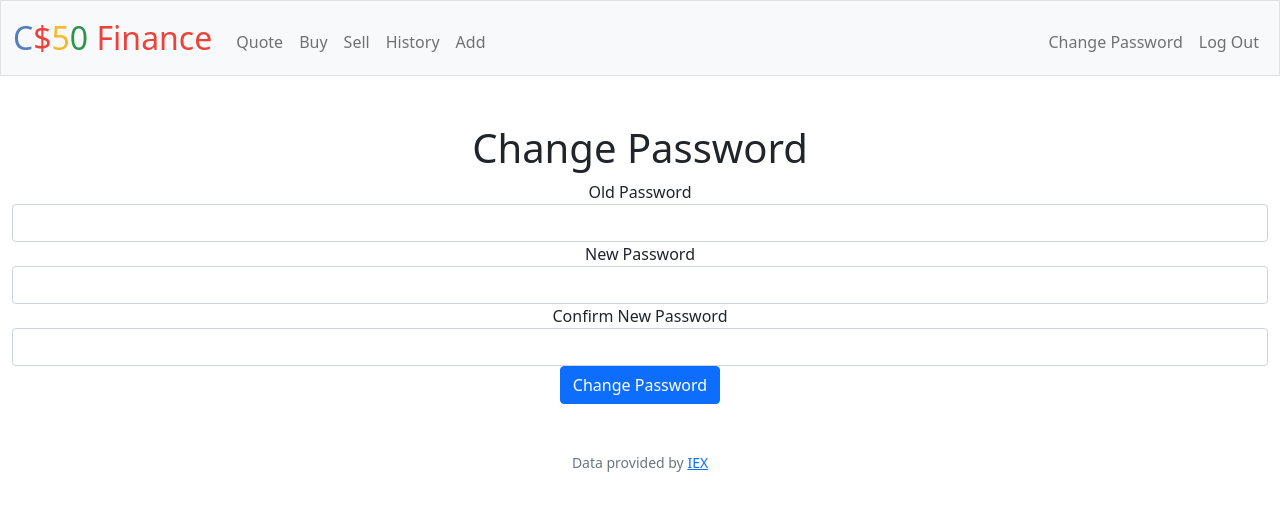
After one commit to wissamh79/CS50X-Finance, a Flask app: page /change_password in a window 1280 px wide. The commit adds this page. Shown: the top 511 px of the page. Run offline with Flask 3, Linux system fonts and the light colour scheme; a user stored in the database is signed in; some libraries are stand-ins or nearby versions.

Commit message:
fix bugs

```diff
--- a/app.py
+++ b/app.py
@@ -170,7 +170,7 @@ def quote():
         if not quote:
             return apology("invalid symbol", 400)
 
-        return render_template("quote.html")
+        return render_template("quote.html", quote=quote)
     else:
 
         return render_template("quote.html")
@@ -269,3 +269,73 @@ def sell():
     # If the user visits the page
     else:
         return render_template("sell.html", stocks=stocks)
+
+
+@app.route("/change_password", methods=["GET", "POST"])
+@login_required  # You can use a login_required decorator to ensure only logged-in users can access this route
+def change_password():
+    if request.method == "POST":
+        # Ensure old password was submitted
+        if not request.form.get("old_password"):
+            return apology("must provide old password", 400)
+
+        # Ensure new password was submitted
+        if not request.form.get("new_password"):
+            return apology("must provide new password", 400)
+
+        # Ensure confirmation of the new password is provided
+        if not request.form.get("confirmation"):
+            return apology("must confirm new password", 400)
+
+        # Ensure the new password and confirmation match
+        if request.form["new_password"] != request.form["confirmation"]:
+            return apology("New passwords do not match", 400)
+
+        # Check if the old password is correct for the current user
+        user_id = session["user_id"]
+        user = db.execute(
+            "SELECT * FROM users WHERE id = :user_id", user_id=user_id)
+        if not check_password_hash(user[0]["hash"], request.form["old_password"]):
+            return apology("Incorrect old password", 400)
+
+        # Update the user's password in the database
+        new_hashed_password = generate_password_hash(
+            request.form["new_password"])
+        db.execute("UPDATE users SET hash = :new_hashed_password WHERE id = :user_id",
+                   new_hashed_password=new_hashed_password, user_id=user_id)
+
+        return redirect("/")
+    else:
+        return render_template("change_password.html")
+
+
+@app.route("/add_cash", methods=["GET", "POST"])
+@login_required  # You can use a login_required decorator to ensure only logged-in users can access this route
+def add_cash():
+    if request.method == "POST":
+        # Ensure the amount was submitted
+        if not request.form.get("amount"):
+            return apology("must provide an amount", 400)
+
+        # Ensure the amount is a positive number
+        try:
+            amount = float(request.form.get("amount"))
+            if amount <= 0:
+                return apology("amount must be a positive number", 400)
+        except ValueError:
+            return apology("invalid amount format", 400)
+
+        # Get the current user's cash balance
+        user_id = session["user_id"]
+        user = db.execute(
+            "SELECT cash FROM users WHERE id = :user_id", user_id=user_id)
+        current_cash = user[0]["cash"]
+
+        # Update the user's cash balance in the database
+        new_cash = current_cash + amount
+        db.execute("UPDATE users SET cash = :new_cash WHERE id = :user_id",
+                   new_cash=new_cash, user_id=user_id)
+
+        return redirect("/")
+    else:
+        return render_template("add_cash.html")
--- /dev/null
+++ b/templates/change_password.html
@@ -0,0 +1,37 @@
+{% extends "layout.html" %} {% block title %} Change Password {% endblock %} {%
+block main %}
+<h1>Change Password</h1>
+<form method="post">
+  <div class="form-group">
+    <label for="old_password">Old Password</label>
+    <input
+      type="password"
+      name="old_password"
+      id="old_password"
+      class="form-control"
+      required
+    />
+  </div>
+  <div class="form-group">
+    <label for="new_password">New Password</label>
+    <input
+      type="password"
+      name="new_password"
+      id="new_password"
+      class="form-control"
+      required
+    />
+  </div>
+  <div class="form-group">
+    <label for="confirmation">Confirm New Password</label>
+    <input
+      type="password"
+      name="confirmation"
+      id="confirmation"
+      class="form-control"
+      required
+    />
+  </div>
+  <button type="submit" class="btn btn-primary">Change Password</button>
+</form>
+{% endblock %}
--- a/templates/index.html
+++ b/templates/index.html
@@ -17,18 +17,18 @@ main %}
       <td>{{stock.symbol}}</td>
       <td>{{stock.name}}</td>
       <td>{{stock.total_shares}}</td>
-      <td>{{stock.price}} $</td>
+      <td>$ {{stock.price}}</td>
       <td>{{stock.price * stock.total_shares}} $</td>
     </tr>
 
     {% endfor %}
     <tr>
       <td colspan="4">Cash</td>
-      <td>{{ cash }} $</td>
+      <td>$ {{ cash }}</td>
     </tr>
     <tr>
       <td colspan="4">Total Value</td>
-      <td>{{ total_value }} $</td>
+      <td>$ {{ total_value }}</td>
     </tr>
   </tbody>
 </table>
--- a/templates/layout.html
+++ b/templates/layout.html
@@ -1,48 +1,81 @@
 <!DOCTYPE html>
 
 <html lang="en">
-
   <head>
-
-        <meta charset="utf-8">
-        <meta name="viewport" content="initial-scale=1, width=device-width">
+    <meta charset="utf-8" />
+    <meta name="viewport" content="initial-scale=1, width=device-width" />
 
     <!-- http://getbootstrap.com/docs/5.1/ -->
-        <link crossorigin="anonymous" href="https://cdn.jsdelivr.net/npm/bootstrap@5.1.3/dist/css/bootstrap.min.css" integrity="sha384-1BmE4kWBq78iYhFldvKuhfTAU6auU8tT94WrHftjDbrCEXSU1oBoqyl2QvZ6jIW3" rel="stylesheet">
-        <script crossorigin="anonymous" src="https://cdn.jsdelivr.net/npm/bootstrap@5.1.3/dist/js/bootstrap.bundle.min.js" integrity="sha384-ka7Sk0Gln4gmtz2MlQnikT1wXgYsOg+OMhuP+IlRH9sENBO0LRn5q+8nbTov4+1p"></script>
+    <link
+      crossorigin="anonymous"
+      href="https://cdn.jsdelivr.net/npm/bootstrap@5.1.3/dist/css/bootstrap.min.css"
+      integrity="sha384-1BmE4kWBq78iYhFldvKuhfTAU6auU8tT94WrHftjDbrCEXSU1oBoqyl2QvZ6jIW3"
+      rel="stylesheet"
+    />
+    <script
+      crossorigin="anonymous"
+      src="https://cdn.jsdelivr.net/npm/bootstrap@5.1.3/dist/js/bootstrap.bundle.min.js"
+      integrity="sha384-ka7Sk0Gln4gmtz2MlQnikT1wXgYsOg+OMhuP+IlRH9sENBO0LRn5q+8nbTov4+1p"
+    ></script>
 
     <!-- https://favicon.io/emoji-favicons/money-bag/ -->
-        <link href="/static/favicon.ico" rel="icon">
+    <link href="/static/favicon.ico" rel="icon" />
 
-        <link href="/static/styles.css" rel="stylesheet">
+    <link href="/static/styles.css" rel="stylesheet" />
 
     <title>C$50 Finance: {% block title %}{% endblock %}</title>
-
   </head>
 
   <body>
-
     <nav class="bg-light border navbar navbar-expand-md navbar-light">
       <div class="container-fluid">
-                <a class="navbar-brand" href="/"><span class="blue">C</span><span class="red">$</span><span class="yellow">5</span><span class="green">0</span> <span class="red">Finance</span></a>
-                <button aria-controls="navbar" aria-expanded="false" aria-label="Toggle navigation" class="navbar-toggler" data-bs-target="#navbar" data-bs-toggle="collapse" type="button">
+        <a class="navbar-brand" href="/"
+          ><span class="blue">C</span><span class="red">$</span
+          ><span class="yellow">5</span><span class="green">0</span>
+          <span class="red">Finance</span></a
+        >
+        <button
+          aria-controls="navbar"
+          aria-expanded="false"
+          aria-label="Toggle navigation"
+          class="navbar-toggler"
+          data-bs-target="#navbar"
+          data-bs-toggle="collapse"
+          type="button"
+        >
           <span class="navbar-toggler-icon"></span>
         </button>
         <div class="collapse navbar-collapse" id="navbar">
           {% if session["user_id"] %}
           <ul class="navbar-nav me-auto mt-2">
-                            <li class="nav-item"><a class="nav-link" href="/quote">Quote</a></li>
+            <li class="nav-item">
+              <a class="nav-link" href="/quote">Quote</a>
+            </li>
             <li class="nav-item"><a class="nav-link" href="/buy">Buy</a></li>
             <li class="nav-item"><a class="nav-link" href="/sell">Sell</a></li>
-                            <li class="nav-item"><a class="nav-link" href="/history">History</a></li>
+            <li class="nav-item">
+              <a class="nav-link" href="/history">History</a>
+            </li>
+            <li class="nav-item">
+              <a class="nav-link" href="/add_cash">Add</a>
+            </li>
           </ul>
           <ul class="navbar-nav ms-auto mt-2">
-                            <li class="nav-item"><a class="nav-link" href="/logout">Log Out</a></li>
+            <li class="nav-item">
+              <a class="nav-link" href="/change_password">Change Password</a>
+            </li>
+            <li class="nav-item">
+              <a class="nav-link" href="/logout">Log Out</a>
+            </li>
           </ul>
           {% else %}
           <ul class="navbar-nav ms-auto mt-2">
-                            <li class="nav-item"><a class="nav-link" href="/register">Register</a></li>
-                            <li class="nav-item"><a class="nav-link" href="/login">Log In</a></li>
+            <li class="nav-item">
+              <a class="nav-link" href="/register">Register</a>
+            </li>
+            <li class="nav-item">
+              <a class="nav-link" href="/login">Log In</a>
+            </li>
           </ul>
           {% endif %}
         </div>
@@ -64,7 +97,5 @@
     <footer class="mb-5 small text-center text-muted">
       Data provided by <a href="https://iexcloud.io/">IEX</a>
     </footer>
-
   </body>
-
 </html>
```
Also changed, not shown: templates/add_cash.html (added, +19 -0 lines), 1 other file. Lines whose indentation alone changed are shown as unchanged.
